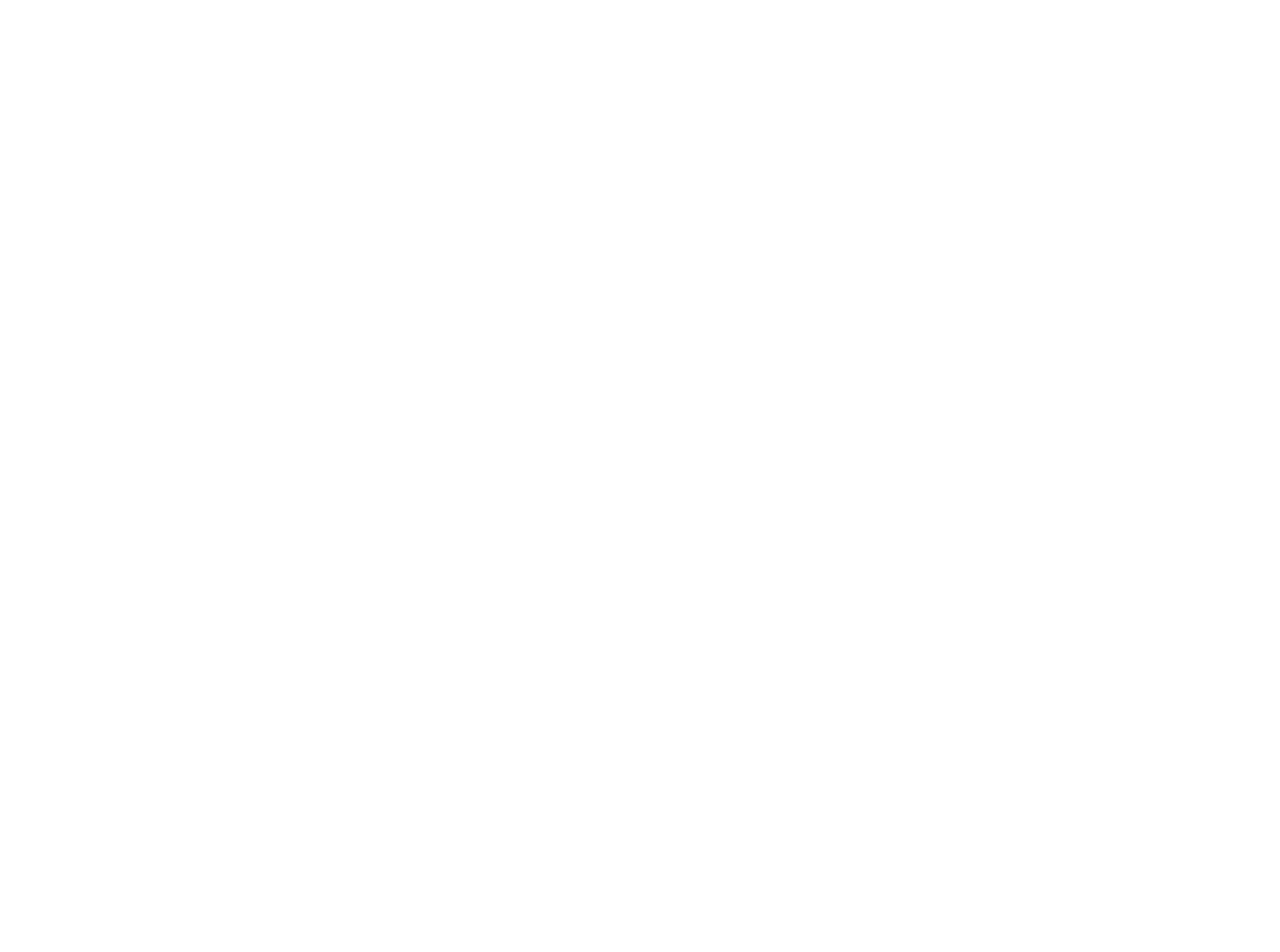
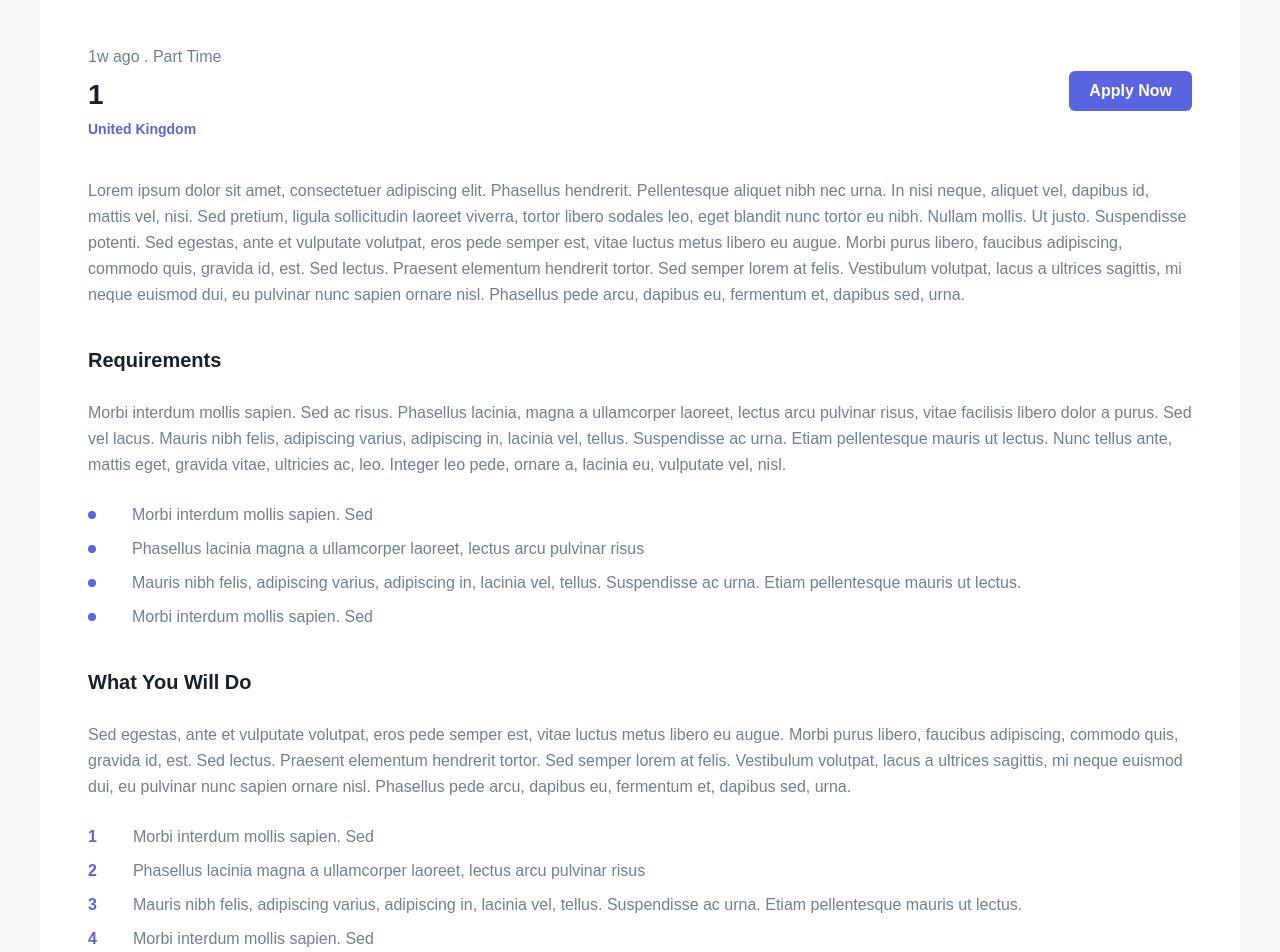
Before and after one commit to wayneleon1/devjobs-web-app, a React (Vite) app: page /1 in a window 1280 px wide. Shown: the part 220-1172 px from the top of the page. Before the commit the page ends 800 px from the top, so only its background shows below. Built offline with nearby package versions, Linux system fonts and the light colour scheme; the HTML template or start-up script is replaced by a standard one.

Commit message:
working on Slug page

```diff
--- a/src/components/JobCard.jsx
+++ b/src/components/JobCard.jsx
@@ -1,4 +1,5 @@
 import React from "react";
+import { Link } from "react-router-dom";
 
 function JobCard({
   logo,
@@ -25,7 +26,7 @@
           </div>
           <div>
             <h3 className="font-bold text-VeryDarkBlue cursor-pointer hover:text-DarkGrey dark:text-white">
-              {jobTitle}
+              <Link to={`/${jobTitle}`}>{jobTitle}</Link>
             </h3>
           </div>
           <div>
--- a/src/layout/HomeLayout.jsx
+++ b/src/layout/HomeLayout.jsx
@@ -1,5 +1,5 @@
 import React from "react";
-import { Outlet } from "react-router-dom";
+import { Outlet, Link } from "react-router-dom";
 import logo from "../assets/desktop/logo.svg";
 import sunIcon from "../assets/desktop/icon-sun.svg";
 import moonIcon from "../assets/desktop/icon-moon.svg";
@@ -10,7 +10,9 @@
       <div className="h-40 w-full flex items-center bg-[url('./assets/desktop/bg-pattern-header.svg')] bg-no-repeat">
         <div className="container mx-auto px-10 flex items-center justify-between">
           <div>
-            <img src={logo} alt="Logo" />
+            <Link to="/">
+              <img src={logo} alt="Logo" />
+            </Link>
           </div>
           <div className="flex items-center gap-4">
             <div>
@@ -27,7 +29,7 @@
           </div>
         </div>
       </div>
-      <div className="container mx-auto px-10 ">
+      <div className="container mx-auto px-10 py-6">
         <Outlet />
       </div>
     </div>
--- a/src/pages/Home.jsx
+++ b/src/pages/Home.jsx
@@ -7,7 +7,7 @@
 function Home() {
   return (
     <div className="relative">
-      <div className="absolute top-[-35px] z-10">
+      <div className="absolute top-[-50px] z-10">
         <div className="grid grid-cols-4  gap-[1px] w-full ">
           <div className="col-span-2">
             <Input placeholder="Filter by title, companies, expertise…" />
--- a/src/pages/SlugPage.jsx
+++ b/src/pages/SlugPage.jsx
@@ -1,7 +1,123 @@
 import React from "react";
+import { useParams } from "react-router-dom";
+import Button from "../components/UI/HsButton";
 
 function SlugPage() {
-  return <div>SlugPage</div>;
+  const { job } = useParams();
+  const requirements = [
+    { content: "Morbi interdum mollis sapien. Sed" },
+    {
+      content:
+        "Phasellus lacinia magna a ullamcorper laoreet, lectus arcu pulvinar risus",
+    },
+    {
+      content:
+        "Mauris nibh felis, adipiscing varius, adipiscing in, lacinia vel, tellus. Suspendisse ac urna. Etiam pellentesque mauris ut lectus.",
+    },
+    {
+      content: "Morbi interdum mollis sapien. Sed",
+    },
+  ];
+  return (
+    <div>
+      <div></div>
+      <div className="mt-8 mb-11 p-12 bg-white rounded-sm flex flex-col gap-10">
+        <div className="flex items-center justify-between">
+          <div className="flex flex-col gap-2">
+            <div>
+              <p className="text-DarkGrey">1w ago . Part Time</p>
+            </div>
+            <div>
+              <h1 className="font-bold text-VeryDarkBlue">{job}</h1>
+            </div>
+            <div>
+              <h4 className="font-bold text-PrimaryViolet">United Kingdom</h4>
+            </div>
+          </div>
+          <div>
+            <Button title="Apply Now" />
+          </div>
+        </div>
+        <div>
+          <p className="text-DarkGrey">
+            Lorem ipsum dolor sit amet, consectetuer adipiscing elit. Phasellus
+            hendrerit. Pellentesque aliquet nibh nec urna. In nisi neque,
+            aliquet vel, dapibus id, mattis vel, nisi. Sed pretium, ligula
+            sollicitudin laoreet viverra, tortor libero sodales leo, eget
+            blandit nunc tortor eu nibh. Nullam mollis. Ut justo. Suspendisse
+            potenti. Sed egestas, ante et vulputate volutpat, eros pede semper
+            est, vitae luctus metus libero eu augue. Morbi purus libero,
+            faucibus adipiscing, commodo quis, gravida id, est. Sed lectus.
+            Praesent elementum hendrerit tortor. Sed semper lorem at felis.
+            Vestibulum volutpat, lacus a ultrices sagittis, mi neque euismod
+            dui, eu pulvinar nunc sapien ornare nisl. Phasellus pede arcu,
+            dapibus eu, fermentum et, dapibus sed, urna.
+          </p>
+        </div>
+        <div>
+          <h3 className="font-bold mb-7 text-VeryDarkBlue">Requirements</h3>
+          <p className="text-DarkGrey mb-6">
+            Morbi interdum mollis sapien. Sed ac risus. Phasellus lacinia, magna
+            a ullamcorper laoreet, lectus arcu pulvinar risus, vitae facilisis
+            libero dolor a purus. Sed vel lacus. Mauris nibh felis, adipiscing
+            varius, adipiscing in, lacinia vel, tellus. Suspendisse ac urna.
+            Etiam pellentesque mauris ut lectus. Nunc tellus ante, mattis eget,
+            gravida vitae, ultricies ac, leo. Integer leo pede, ornare a,
+            lacinia eu, vulputate vel, nisl.
+          </p>
+          <div className="flex gap-2 flex-col">
+            {requirements.map((item, index) => {
+              return (
+                <div className="flex items-center gap-9">
+                  <div className="w-[8px] h-[8px] bg-PrimaryViolet rounded-full"></div>
+                  <p className="text-DarkGrey" key={index}>
+                    {item.content}
+                  </p>
+                </div>
+              );
+            })}
+          </div>
+        </div>
+        <div>
+          <h3 className="font-bold mb-7 text-VeryDarkBlue">What You Will Do</h3>
+          <p className="text-DarkGrey mb-6">
+            Sed egestas, ante et vulputate volutpat, eros pede semper est, vitae
+            luctus metus libero eu augue. Morbi purus libero, faucibus
+            adipiscing, commodo quis, gravida id, est. Sed lectus. Praesent
+            elementum hendrerit tortor. Sed semper lorem at felis. Vestibulum
+            volutpat, lacus a ultrices sagittis, mi neque euismod dui, eu
+            pulvinar nunc sapien ornare nisl. Phasellus pede arcu, dapibus eu,
+            fermentum et, dapibus sed, urna.
+          </p>
+          <div className="flex gap-2 flex-col">
+            {requirements.map((item, index) => {
+              return (
+                <div className="flex items-center gap-9">
+                  <div className="text-PrimaryViolet font-semibold">
+                    {index + 1}
+                  </div>
+                  <p className="text-DarkGrey" key={index}>
+                    {item.content}
+                  </p>
+                </div>
+              );
+            })}
+          </div>
+        </div>
+      </div>
+      <div className="bg-white w-full absolute left-0 right-0">
+        <div className="container mx-auto px-10 py-6 flex items-center justify-between">
+          <div>
+            <h1 className="font-bold text-VeryDarkBlue">{job}</h1>
+            <p>So Digital Inc.</p>
+          </div>
+          <div>
+            <Button title="Apply Now" />
+          </div>
+        </div>
+      </div>
+    </div>
+  );
 }
 
 export default SlugPage;
```
